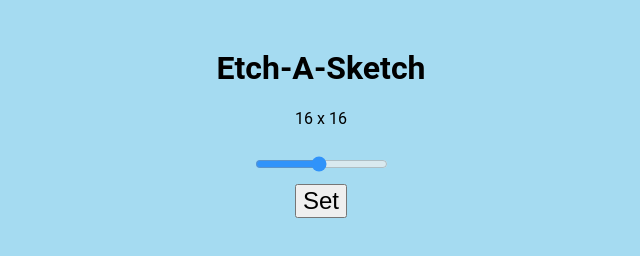
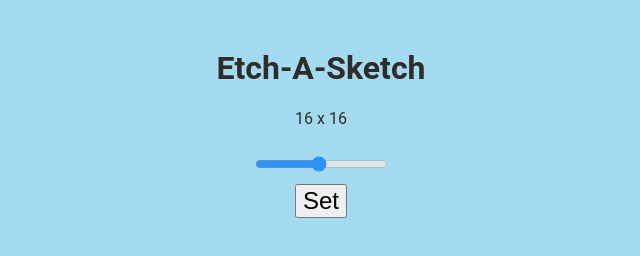
Before and after one commit to ornsteinerr/etch-a-sketch, a plain HTML site: page index.html in a window 1280 px wide. Shown: the whole page, without its empty margins (319-959 px from the left). Drawn offline with Linux system fonts and the light colour scheme.

Commit message:
Change css

```diff
--- a/style.css
+++ b/style.css
@@ -5,6 +5,7 @@ body {
     align-items: center;
     background-color: rgba(146, 212, 238, 0.822);
     font-family: Roboto, sans-serif;
+    color: rgb(47, 44, 44);
     padding: 20px;
 }
 
```
